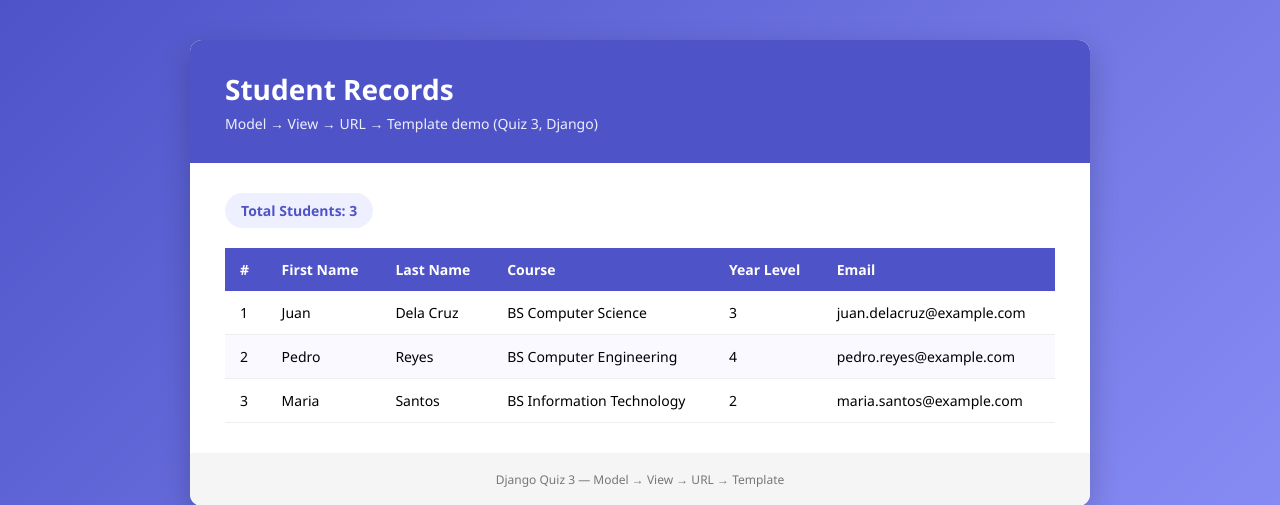
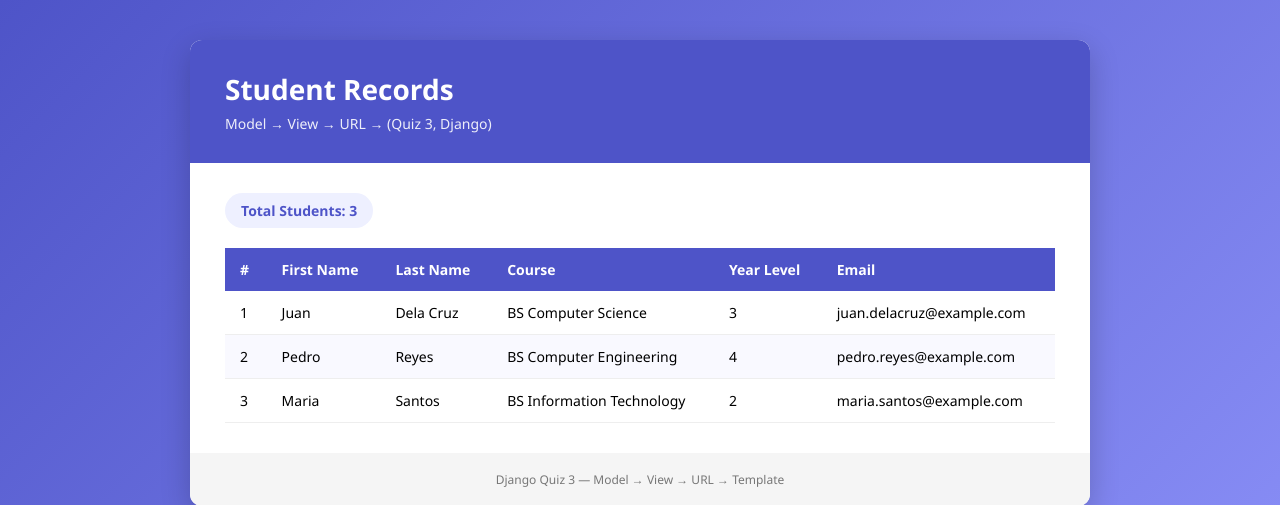
Before and after one commit to geofrmdatso/Quiz-3-Django, a Django app: page / in a window 1280 px wide. Shown: the top 505 px of the page. Run offline with Django 5.2, Linux system fonts and the light colour scheme; data comes from the database, SQL or seed files in the repository.

Commit message:
home.html

```diff
--- a/quiz3_django/main/templates/main/home.html
+++ b/quiz3_django/main/templates/main/home.html
@@ -107,7 +107,7 @@
     <div class="container">
         <div class="header">
             <h1>Student Records</h1>
-            <p>Model &rarr; View &rarr; URL &rarr; Template demo (Quiz 3, Django)</p>
+            <p>Model &rarr; View &rarr; URL &rarr; (Quiz 3, Django)</p>
         </div>
 
         <div class="content">
```
